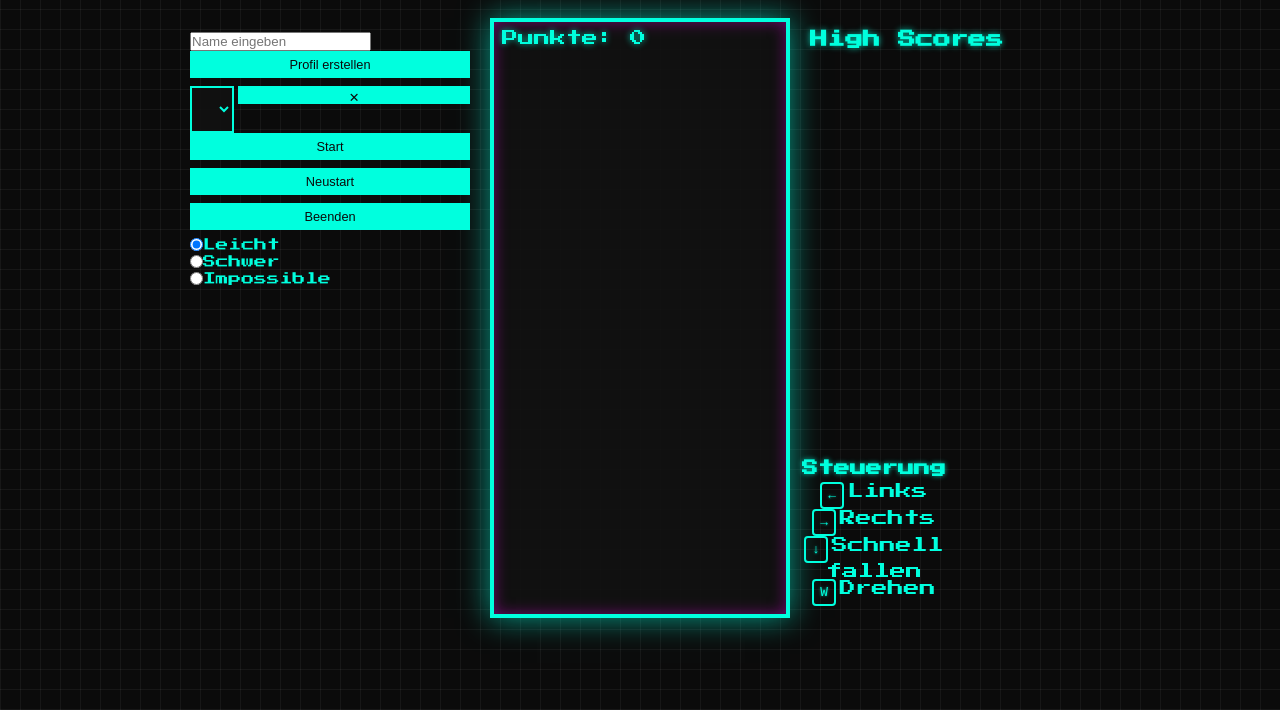
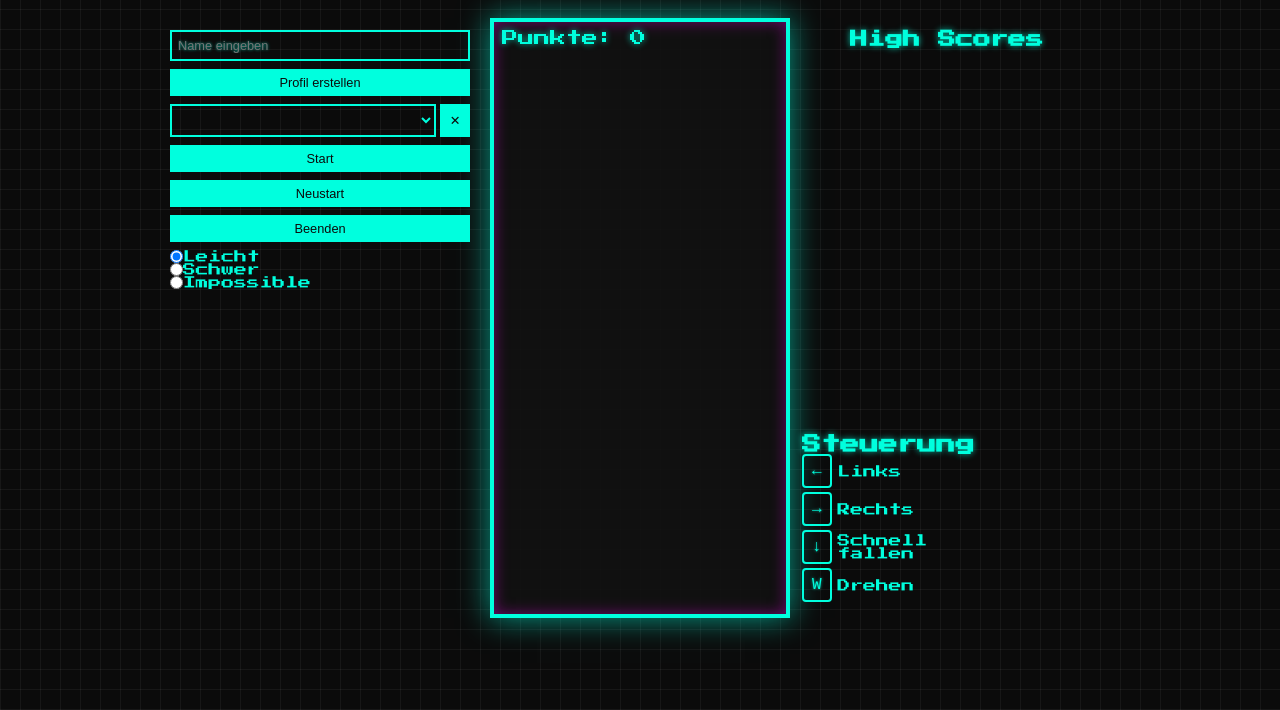
Before and after one commit to Eray464646/Mobile_Tetris, a plain HTML site: page index.html in a window 1280 px wide. Shown: the part 90-800 px from the top of the page. Drawn offline with Linux system fonts and the light colour scheme.

Commit message:
Update style.css

```diff
--- a/style.css
+++ b/style.css
@@ -1,24 +1,18 @@
 @import url('https://fonts.googleapis.com/css2?family=Press+Start+2P&display=swap');
 
-* {
-  box-sizing: border-box;
-  margin: 0;
-  padding: 0;
-}
-html, body {
-  height: 100%;
-}
+* { box-sizing: border-box; margin: 0; padding: 0; }
+html, body { height: 100%; }
 body {
   display: flex;
   flex-direction: column;
   align-items: center;
+  background: #0b0b0b;
+  color: #00ffde;
   font-family: 'Press Start 2P', monospace;
-  background-color: #0b0b0b;
   background-image:
     repeating-linear-gradient(0deg, rgba(255,255,255,0.05) 0, rgba(255,255,255,0.05) 1px, transparent 1px, transparent 20px),
     repeating-linear-gradient(90deg, rgba(255,255,255,0.05) 0, rgba(255,255,255,0.05) 1px, transparent 1px, transparent 20px);
   background-size: 20px 20px;
-  color: #00ffde;
 }
 
 #title {
@@ -27,19 +21,14 @@ body {
   text-shadow: 0 0 15px #00ffde;
 }
 
-#game-container {
-  position: relative;
-}
+#game-container { position: relative; }
 
 canvas {
   width: 300px;
   height: 600px;
   background: rgba(17,17,17,0.85);
   border: 4px solid #00ffde;
-  box-shadow:
-    0 0 30px rgba(0,255,222,0.6),
-    inset 0 0 15px rgba(255,0,255,0.4);
-  display: block;
+  box-shadow: 0 0 30px rgba(0,255,222,0.6), inset 0 0 15px rgba(255,0,255,0.4);
 }
 
 #scoreboard {
@@ -53,78 +42,70 @@ canvas {
 #controls {
   position: absolute;
   top: 12px;
-  left: -300px;
-  width: 280px;
-  text-align: left;
-  z-index: 2;
+  left: -320px;
+  width: 300px;
+  display: flex;
+  flex-direction: column;
+  gap: 8px;
 }
+
+#controls input, #controls select {
+  padding: 6px;
+  font-size: 0.8rem;
+  border: 2px solid #00ffde;
+  background: transparent;
+  color: #00ffde;
+  text-shadow: 0 0 3px rgba(0,255,222,0.7);
+}
+
+#controls button {
+  padding: 6px;
+  font-size: 0.8rem;
+  background: #00ffde;
+  color: #0b0b0b;
+  border: none;
+  cursor: pointer;
+}
+
+#controls button:hover { background: #0dc2ff; }
 
 .profile-select-wrapper {
   display: flex;
   gap: 4px;
 }
+
 .profile-select-wrapper select {
   flex: 1;
-  padding: 10px;
-  font-size: 1.2rem;
-  border: 2px solid #00ffde;
-  background: rgba(17,17,17,0.85);
-  color: #00ffde;
-  text-shadow: 0 0 3px rgba(0,255,222,0.7);
 }
-#deleteProfile {
-  width: 18px;
-  height: 18px;
-  font-size: 0.6rem;
-  line-height: 1;
-  padding: 2px;
+
+.profile-select-wrapper button {
+  width: 30px;
   background: red;
   color: #fff;
   border: none;
   cursor: pointer;
 }
 
-#controls button {
-  display: block;
-  width: 100%;
-  margin-bottom: 8px;
-  padding: 6px;
-  font-size: 0.8rem;
-  border: none;
-  background: #00ffde;
-  color: #0b0b0b;
-  cursor: pointer;
-}
-#controls button:hover {
-  background: #0dc2ff;
-}
-
 #mode-select label {
   display: block;
   font-size: 0.8rem;
-  margin-bottom: 4px;
   cursor: pointer;
 }
 
 #leaderboard {
   position: absolute;
   top: 12px;
-  right: -300px;
-  width: 280px;
-  text-align: left;
-  z-index: 2;
+  right: -360px;
+  width: 300px;
 }
+
 #leaderboard h2 {
   font-size: 1.1rem;
-  margin-bottom: 8px;
   text-shadow: 0 0 6px rgba(0,255,222,0.7);
 }
+
 #leaderboard ol {
   padding-left: 20px;
-}
-#leaderboard li {
-  font-size: 0.8rem;
-  margin-bottom: 6px;
 }
 
 #instructions {
@@ -132,21 +113,31 @@ canvas {
   bottom: 12px;
   left: 100%;
   margin-left: 12px;
-  text-align: center;
+  max-width: 200px;
 }
+
 #instructions h3 {
-  margin-bottom: 6px;
+  font-size: 1.2rem;
+  text-shadow: 0 0 6px rgba(0,255,222,0.7);
+}
+
+.instruction-row {
+  display: flex;
+  align-items: center;
+  gap: 6px;
+  margin-bottom: 4px;
+}
+
+#instructions kbd {
+  padding: 6px 8px;
   font-size: 1rem;
-  text-shadow: 0 0 5px rgba(0,255,222,0.7);
-}
-#instructions kbd {
-  display: inline-block;
-  padding: 4px 6px;
-  margin-right: 4px;
-  font-size: 0.8rem;
   border: 2px solid #00ffde;
   border-radius: 4px;
   text-shadow: 0 0 3px rgba(0,255,222,0.7);
+}
+
+#instructions span {
+  font-size: 0.8rem;
 }
 
 #gameOver {
@@ -155,41 +146,14 @@ canvas {
   top: 50%;
   left: 50%;
   transform: translate(-50%, -50%);
-  font-size: 4rem;
   color: red;
-  text-shadow: 0 0 25px red;
+  font-size: 6rem;
+  text-shadow: 0 0 30px red;
   pointer-events: none;
-  z-index: 3;
   animation: pulse 1s ease-in-out infinite alternate;
 }
 
 @keyframes pulse {
   from { transform: translate(-50%, -50%) scale(1); opacity: 1; }
-  to   { transform: translate(-50%, -50%) scale(1.2); opacity: 0.7; }
+  to { transform: translate(-50%, -50%) scale(1.2); opacity: 0.7; }
 }
-
-#touch-controls {
-  display: none;
-  gap: 10px;
-  margin-top: 20px;
-  justify-content: center;
-}
-#touch-controls button {
-  font-size: 1.4rem;
-  padding: 12px 18px;
-  background: #00ffde;
-  color: #0b0b0b;
-  border: none;
-  border-radius: 6px;
-  box-shadow: 0 0 10px rgba(0,255,222,0.5);
-  cursor: pointer;
-}
-
-@media (max-width: 600px) {
-  #controls, #leaderboard, #instructions {
-    display: none;
-  }
-  #touch-controls {
-    display: flex;
-  }
-}
```
